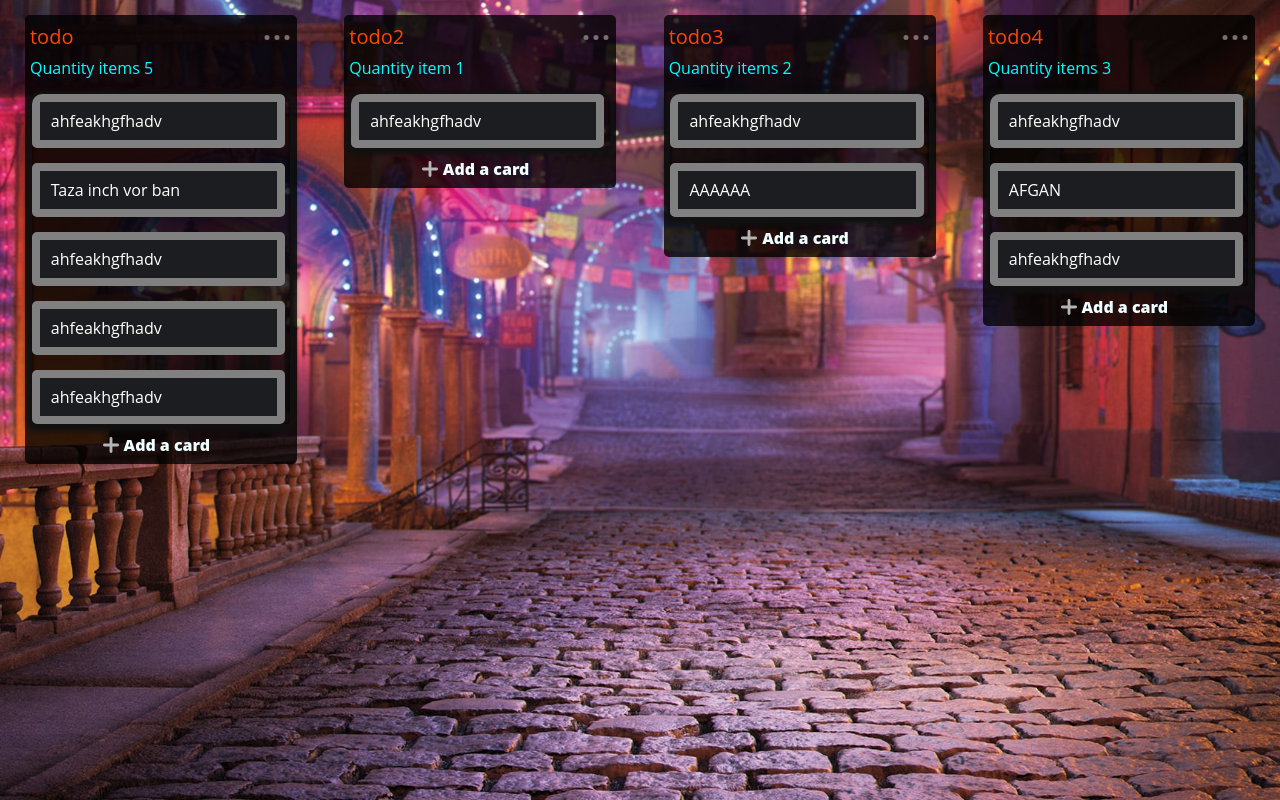
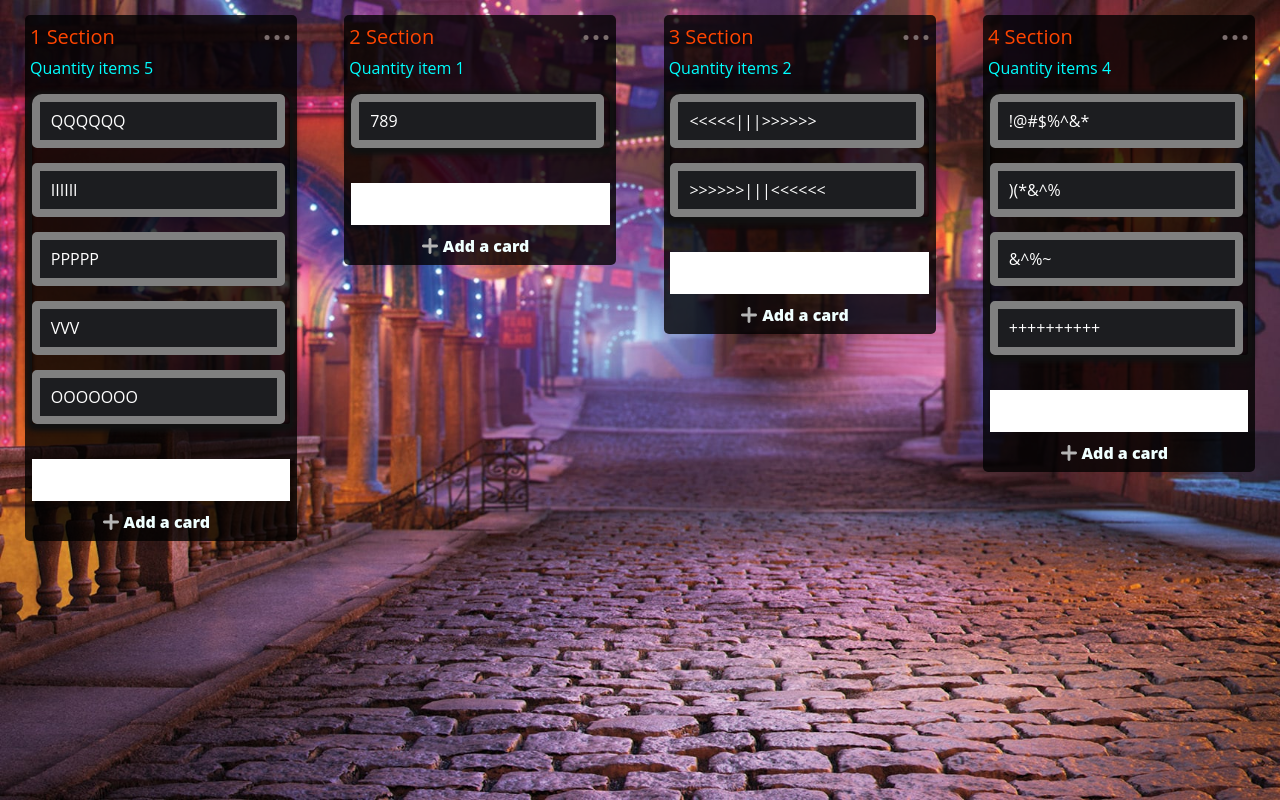
Before and after one commit to Martin-Myan/trello_duplication, a React (Create React App) app: page / in a window 1280 px wide. Built offline with nearby package versions, Linux system fonts and the light colour scheme.

Commit message:
add items

```diff
--- a/src/components/Lines/index.jsx
+++ b/src/components/Lines/index.jsx
@@ -8,7 +8,6 @@ import styles from "./Lines.module.scss";
 const Lines = ({
   text,
   onDrop,
-  draggable,
   onDragEnd,
   onDragOver,
   onDragStart,
@@ -17,7 +16,7 @@ const Lines = ({
   return (
     <div
       onDrop={onDrop}
-      draggable={draggable}
+      draggable={true}
       onDragEnd={onDragEnd}
       onClick={dragableClick}
       onDragOver={onDragOver}
--- a/src/components/Piller/Pillar.module.scss
+++ b/src/components/Piller/Pillar.module.scss
@@ -20,6 +20,19 @@
   &__quantity {
     color: aqua;
     margin: 0 0 15px 5px;
+  }
+
+  &__add {
+    width: 95%;
+    margin: 0 auto 35px;
+
+    &__new_value {
+      margin: 0;
+      width: 100%;
+      height: 100%;
+      padding: 5px;
+      font-size: 28px;
+    }
   }
 }
 
@@ -50,7 +63,7 @@
   display: flex;
   max-width: 95%;
   overflow-x: auto;
-  max-height: 78vh;
+  max-height: 69vh;
   margin: 0 auto 35px;
   border-radius: 10px;
   border-bottom-left-radius: 3px;
@@ -80,11 +93,12 @@
   width: 100%;
   bottom: 8px;
   display: flex;
+  margin: 0 auto;
   max-width: 43%;
-  margin: 0 auto;
   cursor: pointer;
   position: absolute;
   align-items: center;
+  background-color: transparent;
 
   &__btn {
     width: 16px;
@@ -95,6 +109,7 @@
 
   &__text {
     color: azure;
+    font-size: 16px;
     font-weight: 900;
   }
 }
--- a/src/components/Piller/index.jsx
+++ b/src/components/Piller/index.jsx
@@ -1,9 +1,10 @@
 import React, { useState, useEffect } from "react";
+import { useDispatch } from "react-redux";
 import PropTypes from "prop-types";
-import { useDispatch } from "react-redux";
+import shortid from "shortid";
 
 import { noop } from "../../utils";
-import { setColumns } from "../../store/actions";
+import { setColumns, addItem } from "../../store/actions";
 
 import { ReactComponent as Add } from "../../icons/add.svg";
 import { ReactComponent as Ellipsis } from "../../icons/ellipsis.svg";
@@ -22,7 +23,7 @@ const Pillar = ({
 }) => {
   const { title, id } = item;
   const dispatch = useDispatch();
-
+  const [newValue, setNewValue] = useState("");
   const [isDragable, setIsDragable] = useState(true);
 
   useEffect(() => {
@@ -71,6 +72,22 @@ const Pillar = ({
     }
   };
 
+  const changeHandler = (e) => {
+    setNewValue(e.target.value);
+  };
+  const addNewCardHandler = () => {
+    if (newValue) {
+      dispatch(addItem(shortid.generate(), item.id, newValue));
+      setNewValue("");
+    } else {
+      alert("ERRRR");
+    }
+  };
+  const submitHandler = (e, item) => {
+    e.preventDefault();
+    addNewCardHandler();
+  };
+
   return (
     <section
       onDrop={dropHandler}
@@ -88,10 +105,18 @@ const Pillar = ({
         Quantity item{quantityPaymentChangeHandler(index)}
       </p>
       <div className={styles.section_body}>{children}</div>
-      <div className={styles.section_footer}>
+      <form onSubmit={submitHandler} className={styles.section_container__add}>
+        <input
+          type="text"
+          value={newValue}
+          onChange={changeHandler}
+          className={styles.section_container__add__new_value}
+        />
+      </form>
+      <button onClick={addNewCardHandler} className={styles.section_footer}>
         <Add className={styles.section_footer__btn} />
         <p className={styles.section_footer__text}>Add a card</p>
-      </div>
+      </button>
     </section>
   );
 };
--- a/src/containers/RenderPillers/index.js
+++ b/src/containers/RenderPillers/index.js
@@ -1,8 +1,8 @@
 import React, { useState } from "react";
-import { useSelector } from "react-redux";
-import { useDispatch } from "react-redux";
+import { useSelector, useDispatch } from "react-redux";
+// import shortid from "shortid";
 
-import { editLines } from "../../store/actions";
+import { editLines /*, addItem*/ } from "../../store/actions";
 import { Piller, Lines } from "../../components";
 
 import styles from "./RenderPiller.module.scss";
@@ -11,9 +11,9 @@ const RenderPiller = () => {
   const dispatch = useDispatch();
 
   const [currentCard, setCurrentCard] = useState(null);
-  const [isItemDragable, setIsItemDragable] = useState(true);
   const [draggablePiller, setDraggablePiller] = useState(null);
-  const [currentLines, setCurrentLines] = useState(null);
+  const [currentLines, setCurrentLines] = useState();
+  // const [newValue, setNewValue] = useState("");
 
   const columns = useSelector((store) => store.main.columns);
   const lines = useSelector((store) => store.main.lines);
@@ -23,20 +23,21 @@ const RenderPiller = () => {
   };
 
   const dragStartHandler = (e, el) => {
-    console.log(e, el, "dragStartHandler");
     setDraggablePiller(el.columnId);
+    console.log(el);
   };
+
   const dropHandler = (e, el) => {
-    console.log(e, el, "dropHandler");
     e.preventDefault();
     setCurrentLines(el.columnId);
   };
+
   const dragOverHandler = (e) => {
-    // console.log(e, "dragOverHandler");
     e.preventDefault();
   };
-  const dragEndHandler = (e, el) => {
-    console.log(e, el, "dragEndHandler");
+
+  const dragEndHandler = (e, el, item) => {
+    setCurrentLines(item.id);
     setDraggablePiller(null);
     dispatch(editLines(el.id, currentLines));
   };
@@ -59,11 +60,10 @@ const RenderPiller = () => {
             <Lines
               key={el.id}
               text={el.description}
-              draggable={isItemDragable}
               onDrop={(e) => dropHandler(e, el)}
+              onDragOver={(e) => dragOverHandler(e, el)}
               onDragStart={(e) => dragStartHandler(e, el)}
-              onDragOver={(e) => dragOverHandler(e, el)}
-              onDragEnd={(e) => dragEndHandler(e, el)}
+              onDragEnd={(e) => dragEndHandler(e, el, item)}
             />
           ))}
       </Piller>
--- a/src/store/actions/index.js
+++ b/src/store/actions/index.js
@@ -16,9 +16,9 @@ export const setColumns = (columns) => ({
   payload: columns,
 });
 
-export const addItem = (item) => ({
+export const addItem = (id, columnId, description) => ({
   type: ADD_ITEM,
-  payload: item,
+  payload: { id, columnId, description },
 });
 
 export const addColumn = (column) => ({
--- a/src/utils/tasckItem.js
+++ b/src/utils/tasckItem.js
@@ -4,57 +4,62 @@ const taskcItem = [
   {
     id: shortid.generate(),
     columnId: 1,
-    description: "ahfeakhgfhadv",
+    description: "QQQQQQ",
   },
   {
     id: shortid.generate(),
     columnId: 1,
-    description: "Taza inch vor ban",
+    description: "IIIIII",
   },
   {
     id: shortid.generate(),
     columnId: 1,
-    description: "ahfeakhgfhadv",
+    description: "PPPPP",
   },
   {
     id: shortid.generate(),
     columnId: 1,
-    description: "ahfeakhgfhadv",
+    description: "VVV",
   },
   {
     id: shortid.generate(),
     columnId: 2,
-    description: "ahfeakhgfhadv",
+    description: "789",
   },
   {
     id: shortid.generate(),
     columnId: 1,
-    description: "ahfeakhgfhadv",
+    description: "OOOOOOO",
   },
   {
     id: shortid.generate(),
     columnId: 3,
-    description: "ahfeakhgfhadv",
+    description: "<<<<<|||>>>>>>",
   },
   {
     id: shortid.generate(),
     columnId: 4,
-    description: "ahfeakhgfhadv",
+    description: "!@#$%^&*",
   },
   {
     id: shortid.generate(),
     columnId: 4,
-    description: "AFGAN",
+    description: ")(*&^%",
   },
   {
     id: shortid.generate(),
     columnId: 3,
-    description: "AAAAAA",
+    description: ">>>>>>|||<<<<<<",
   },
   {
     id: shortid.generate(),
     columnId: 4,
-    description: "ahfeakhgfhadv",
+    description: "&^%~",
+  },
+  {
+    id: shortid.generate(),
+    columnId: 4,
+    description: "++++++++++",
   },
   {
     id: shortid.generate(),
--- a/src/utils/trelloItems.js
+++ b/src/utils/trelloItems.js
@@ -1,19 +1,19 @@
 const trelloItems = [
   {
     id: 1,
-    title: "todo",
+    title: "1 Section",
   },
   {
     id: 2,
-    title: "todo2",
+    title: "2 Section",
   },
   {
     id: 3,
-    title: "todo3",
+    title: "3 Section",
   },
   {
     id: 4,
-    title: "todo4",
+    title: "4 Section",
   },
 ];
 
```
Also changed, not shown: 2 other files (tests, documents, lock files or other folders).
